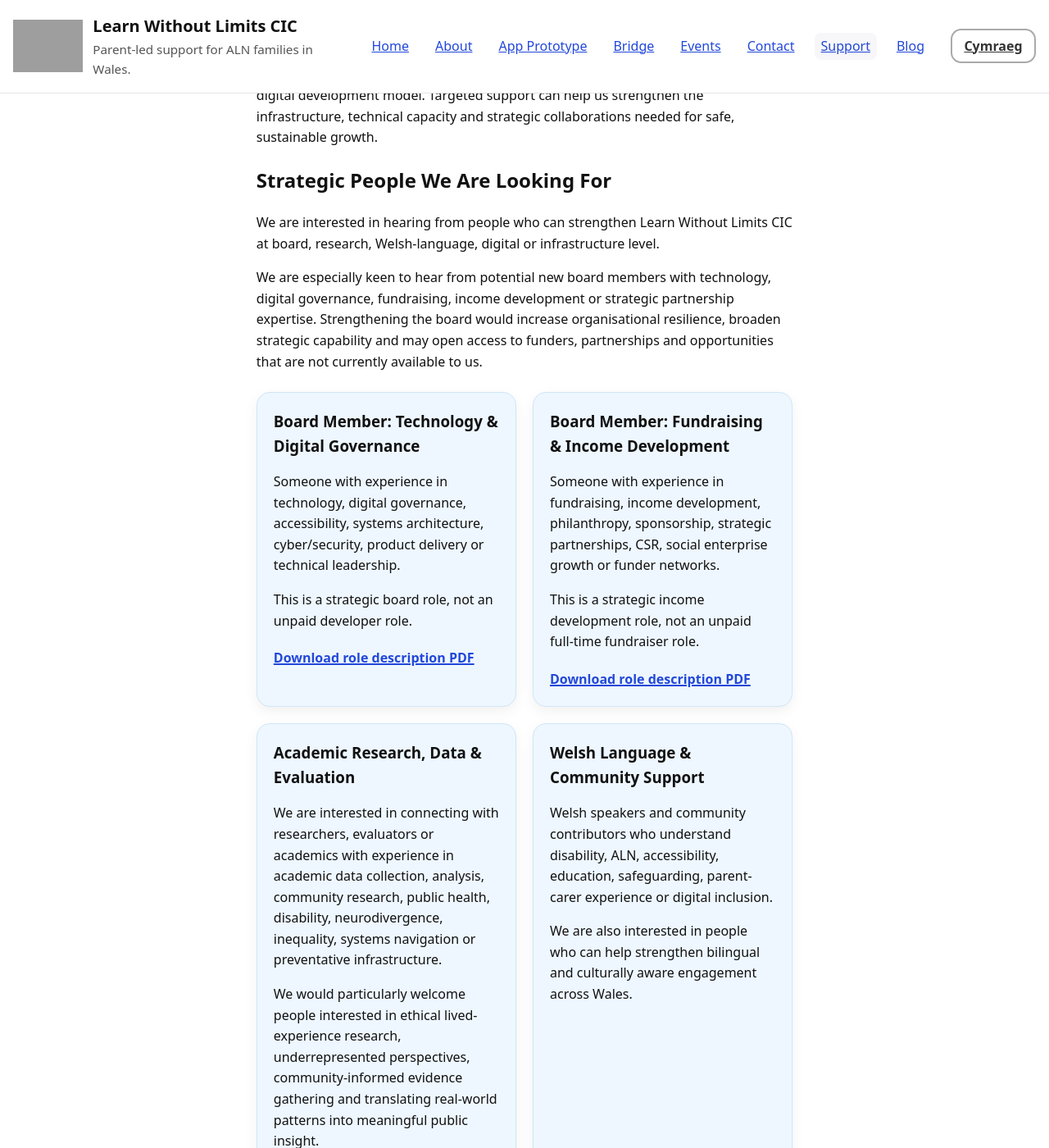
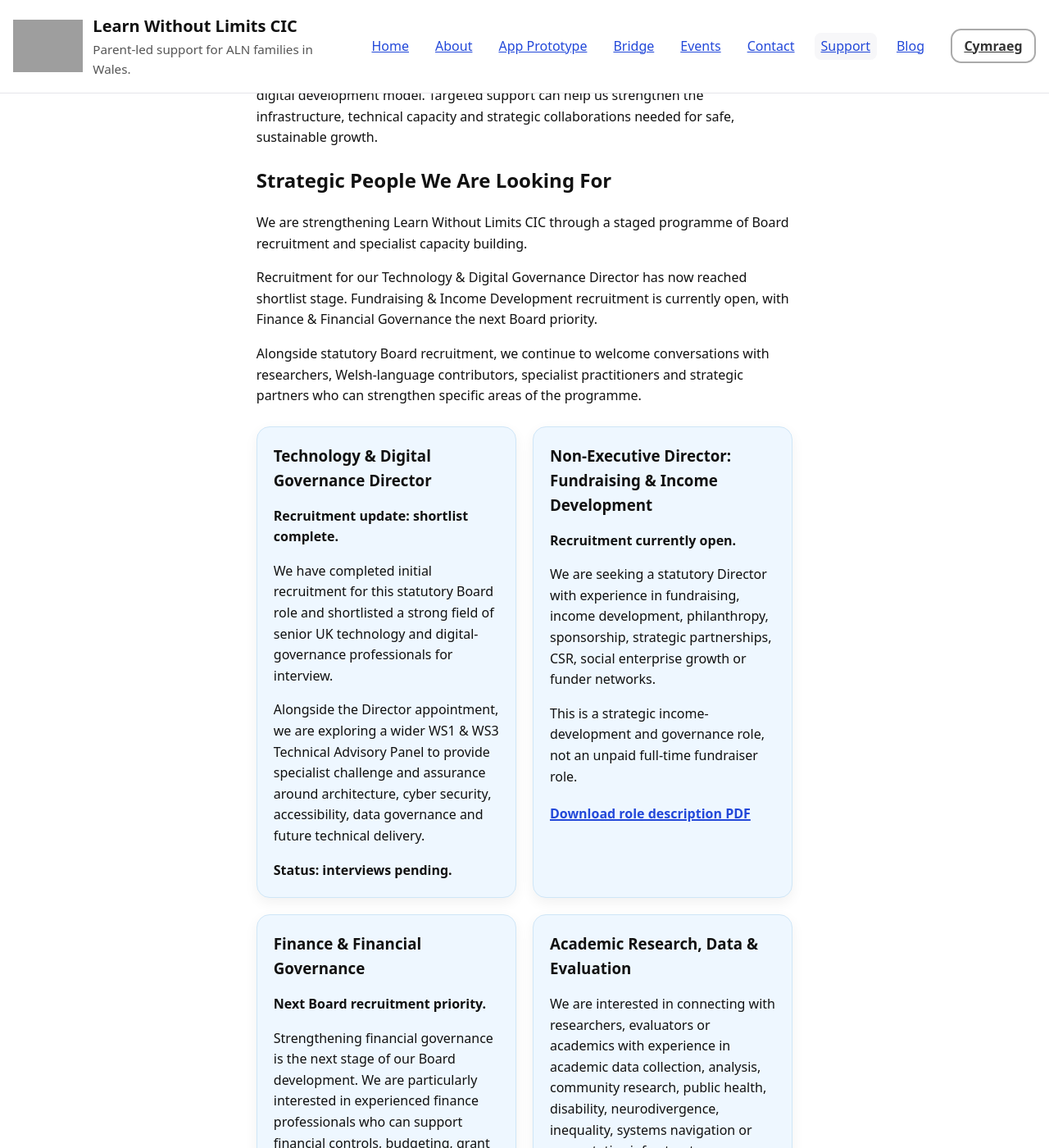
Before and after one commit to StephShobiye/learnwithoutlimitscic.github.io, a Jekyll site: the page support.en.html, which Jekyll copies as it is, in a window 1280 px wide and 1400 px high, scrolled down 801 px. Shown: the whole window at 82% size. Built offline with Jekyll 4.4.1, drawn with Linux system fonts in a browser that asks for light colours; some of the changed text lies outside the part shown; grey boxes are pictures that could not be loaded.

Commit message:
Update Support page with Board recruitment progress

```diff
--- a/support.en.html
+++ b/support.en.html
@@ -168,42 +168,78 @@
       <h2>Strategic People We Are Looking For</h2>
 
       <p>
-        We are interested in hearing from people who can strengthen Learn Without Limits CIC at board, research, Welsh-language, digital or infrastructure level.
+        We are strengthening Learn Without Limits CIC through a staged programme of Board recruitment and specialist capacity building.
       </p>
 
       <p>
-        We are especially keen to hear from potential new board members with technology, digital governance, fundraising, income development or strategic partnership expertise. Strengthening the board would increase organisational resilience, broaden strategic capability and may open access to funders, partnerships and opportunities that are not currently available to us.
+        Recruitment for our Technology &amp; Digital Governance Director has now reached shortlist stage. Fundraising &amp; Income Development recruitment is currently open, with Finance &amp; Financial Governance the next Board priority.
       </p>
 
-      <div class="support-card-grid" aria-label="Strategic people we are looking for">
+      <p>
+        Alongside statutory Board recruitment, we continue to welcome conversations with researchers, Welsh-language contributors, specialist practitioners and strategic partners who can strengthen specific areas of the programme.
+      </p>
+
+      <div class="support-card-grid" aria-label="Current Board recruitment and strategic support priorities">
+
         <article class="support-card strategic-card">
-          <h3>Board Member: Technology &amp; Digital Governance</h3>
+          <h3>Technology &amp; Digital Governance Director</h3>
+
           <p>
-            Someone with experience in technology, digital governance, accessibility, systems architecture, cyber/security, product delivery or technical leadership.
+            <strong>Recruitment update: shortlist complete.</strong>
           </p>
+
           <p>
-            This is a strategic board role, not an unpaid developer role.
+            We have completed initial recruitment for this statutory Board role and shortlisted a strong field of senior UK technology and digital-governance professionals for interview.
           </p>
-          <a class="download-link" href="/downloads/LWL_Board_Member_Technology_Digital_Governance_Role_Description_2026.pdf">
-            Download role description PDF
-          </a>
+
+          <p>
+            Alongside the Director appointment, we are exploring a wider WS1 &amp; WS3 Technical Advisory Panel to provide specialist challenge and assurance around architecture, cyber security, accessibility, data governance and future technical delivery.
+          </p>
+
+          <p>
+            <strong>Status: interviews pending.</strong>
+          </p>
         </article>
 
         <article class="support-card strategic-card">
-          <h3>Board Member: Fundraising &amp; Income Development</h3>
+          <h3>Non-Executive Director: Fundraising &amp; Income Development</h3>
+
           <p>
-            Someone with experience in fundraising, income development, philanthropy, sponsorship, strategic partnerships, CSR, social enterprise growth or funder networks.
+            <strong>Recruitment currently open.</strong>
           </p>
+
           <p>
-            This is a strategic income development role, not an unpaid full-time fundraiser role.
+            We are seeking a statutory Director with experience in fundraising, income development, philanthropy, sponsorship, strategic partnerships, CSR, social enterprise growth or funder networks.
           </p>
+
+          <p>
+            This is a strategic income-development and governance role, not an unpaid full-time fundraiser role.
+          </p>
+
           <a class="download-link" href="/downloads/LWL_Board_Member_Fundraising_Income_Development_Role_Description_2026.pdf">
             Download role description PDF
           </a>
         </article>
 
         <article class="support-card strategic-card">
+          <h3>Finance &amp; Financial Governance</h3>
+
+          <p>
+            <strong>Next Board recruitment priority.</strong>
+          </p>
+
+          <p>
+            Strengthening financial governance is the next stage of our Board development. We are particularly interested in experienced finance professionals who can support financial controls, budgeting, grant governance, reporting, financial assurance and sustainable organisational growth.
+          </p>
+
+          <p>
+            <strong>Recruitment opening shortly.</strong>
+          </p>
+        </article>
+
+        <article class="support-card strategic-card">
           <h3>Academic Research, Data &amp; Evaluation</h3>
+
           <p>
             We are interested in connecting with researchers, evaluators or academics with experience in academic data collection, analysis, community research, public health, disability, neurodivergence, inequality, systems navigation or preventative infrastructure.
           </p>
@@ -215,6 +251,7 @@
 
         <article class="support-card strategic-card">
           <h3>Welsh Language &amp; Community Support</h3>
+
           <p>
             Welsh speakers and community contributors who understand disability, ALN, accessibility, education, safeguarding, parent-carer experience or digital inclusion.
           </p>
```
